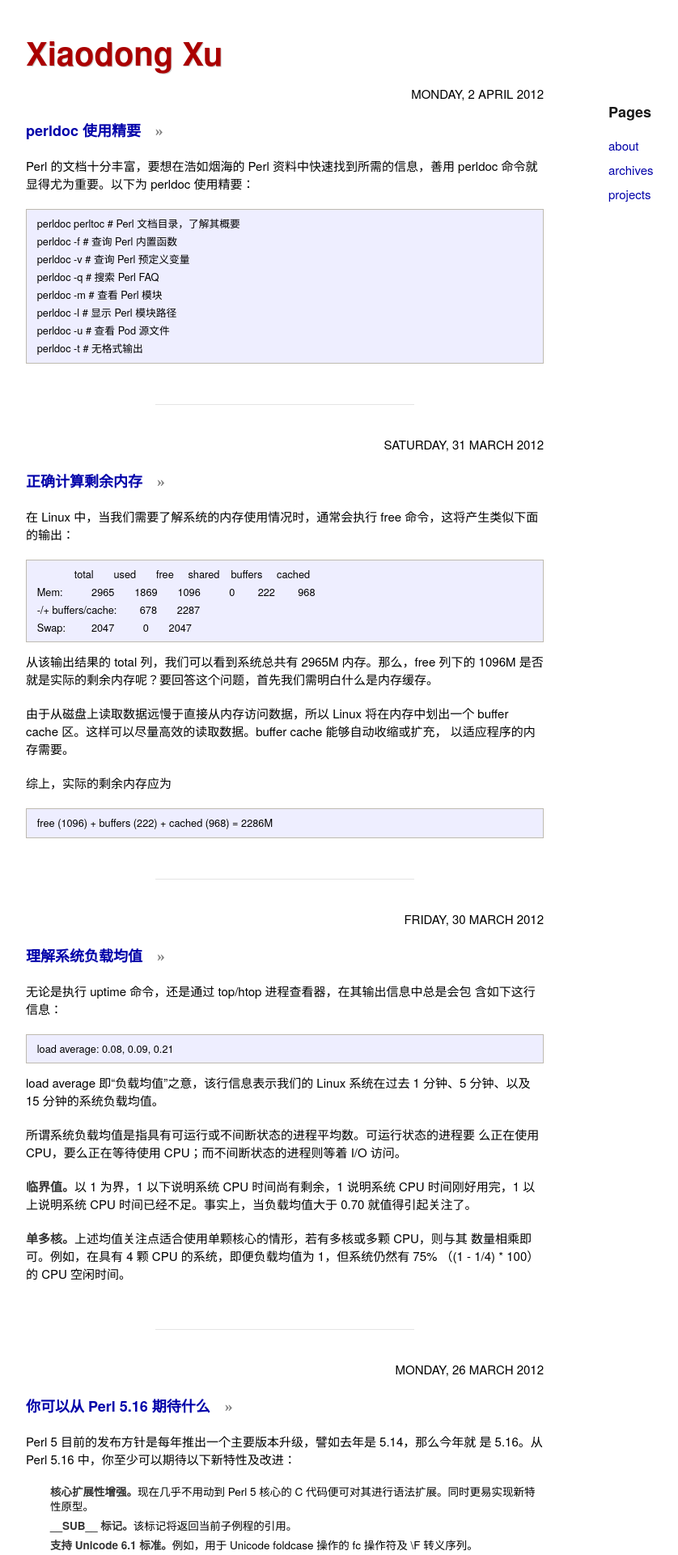
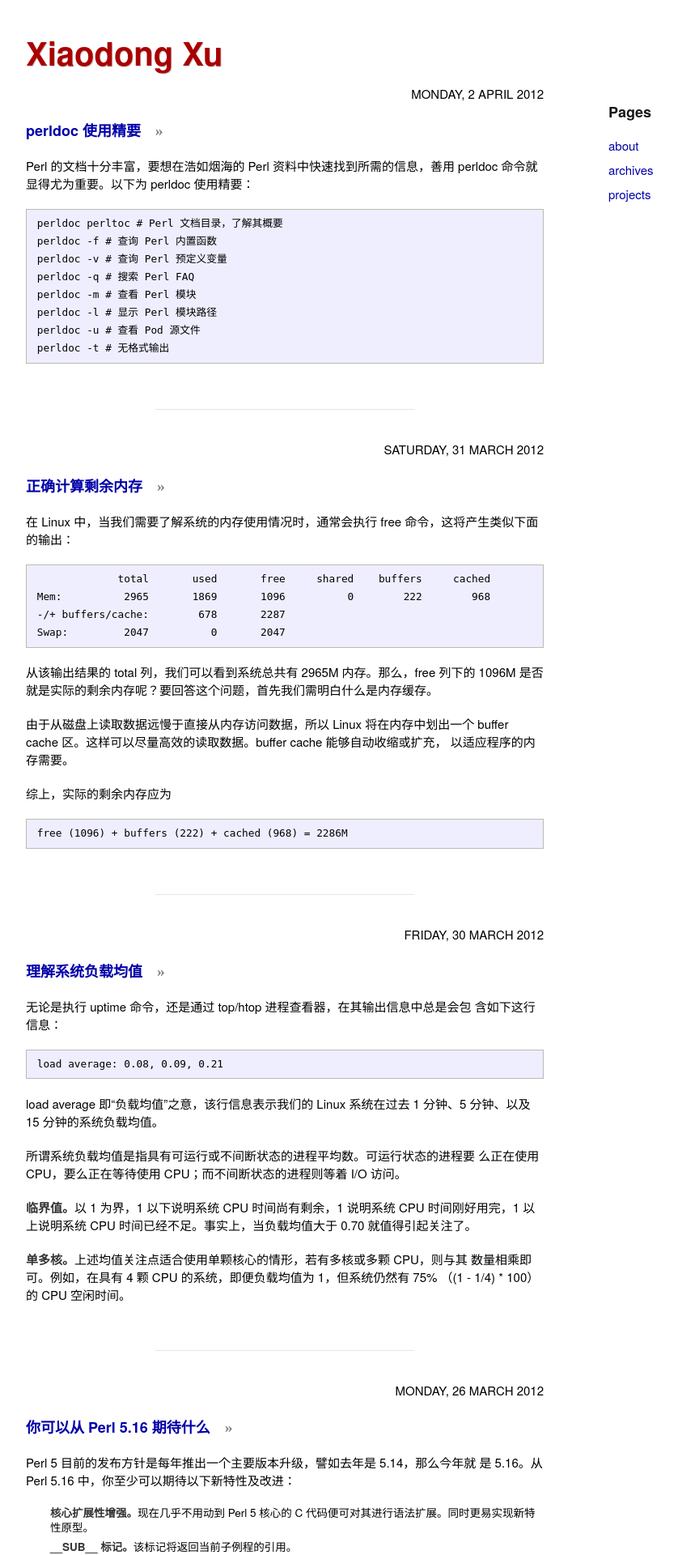
Before and after one commit to xuxiaodong/xuxiaodong.github.com, a Jekyll site: the page built from index.html, in a window 1280 px wide. Shown: the top 1920 px of the page at 81% size, without its empty margins (138-976 px from the left). Built offline with Jekyll 4.4.1, drawn with Linux system fonts in a browser that asks for light colours; Markdown is read by kramdown in place of the engine named in the settings.

Commit message:
update css

```diff
--- a/css/layout.css
+++ b/css/layout.css
@@ -157,9 +157,10 @@ code {
   background-color: #eef;
   font-size: 85%;
   display: block;
-  margin: 0em 0em 1em 0em;
+  margin: 0em 0em 1.5em 0em;
   padding: 0.5em 1em;
   border: 1px solid #bebab0;
+  font-family: "Inconsolata", "Droid Sans Mono", "DejaVu Sans Mono";
 }
 
 /* terminal */
```
